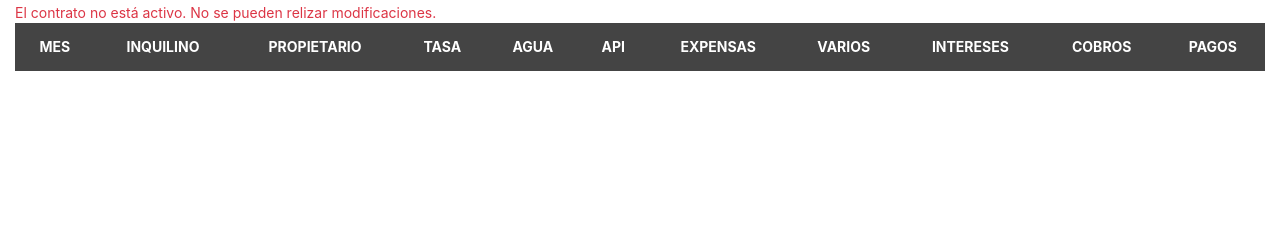
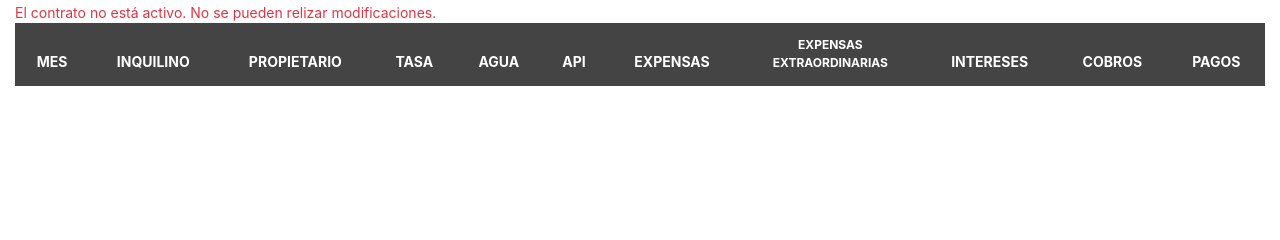
Before and after one commit to RodolfoAragno/Inmobiliaria-Python, a Django app: template templates/contratos/grilla.html in a window 1280 px wide. Shown: the part 119-359 px from the top of the page. Run offline with Django 3.2, Linux system fonts and the light colour scheme; the template is opened without the code that fills it, so the values that code supplies are empty; parts of the project's set-up code (start-up, migrations or seed data) failed here and were passed over; some libraries are stand-ins or nearby versions.

Commit message:
expensas extraordinarias agregadas a grilla.html

```diff
--- a/ajax/views.py
+++ b/ajax/views.py
@@ -67,6 +67,8 @@
 				mes.api = nuevo_valor
 			elif impuesto == 'expensas':
 				mes.expensas = nuevo_valor
+			elif impuesto == 'expensas_ext':
+				mes.expensas_ext = nuevo_valor
 			mes.save()
 		return JsonResponse(mes.a_diccionario())
 
--- a/contratos/models.py
+++ b/contratos/models.py
@@ -210,6 +210,7 @@
 			'agua': convertir_a_float(self.agua),
 			'api': convertir_a_float(self.api),
 			'expensas': convertir_a_float(self.expensas),
+			'expensas_ext': convertir_a_float(self.expensas_ext),
 			'intereses': convertir_a_float(self.intereses),
 			'varios_inquilino': [],
 			'varios_propietario': [],
--- a/templates/contratos/grilla.html
+++ b/templates/contratos/grilla.html
@@ -26,7 +26,7 @@
 				<th>AGUA</th>
 				<th>API</th>
 				<th>EXPENSAS</th>
-				<th>VARIOS</th>
+				<th style="font-size: 12px;">EXPENSAS <br> EXTRAORDINARIAS</th>
 				<th>INTERESES</th>
 				<th>COBROS</th>
 				<th>PAGOS</th>
@@ -76,9 +76,11 @@
 					<i data-feather="plus"></i>
 				</button>
 			</td>
-			<td>
-				$[[ monedaATexto(totalVarios(mes)) ]]
-
+			<td v-bind:class="{ 'bg-invalido': mes.expensas_ext == null && !mes.pagado_inquilino}">
+				$[[ monedaATexto(mes.expensas_ext) ]]
+				<button class="btn btn-link btn-sm" v-on:click="cambiaCelda(index, 7)" v-if="!mes.pagado_inquilino">
+					<i data-feather="plus"></i>
+				</button>
 			</td>
 			<td>$[[ monedaATexto(mes.intereses) ]]</td>
 			<td v-bind:class="{ 'bg-pagado': mes.pagado_inquilino, 'bg-no-pagado': mes.intereses > 0 && !mes.pagado_inquilino }">
@@ -130,7 +132,7 @@
 				return total;
 			},
 			totalAPagar: function(mes) {
-				return this.monedaATexto(mes.inquilino + mes.tasa + mes.agua + mes.api + mes.expensas + mes.intereses + this.totalVarios(mes))
+				return this.monedaATexto(mes.inquilino + mes.tasa + mes.agua + mes.api + mes.expensas + mes.expensas_ext + mes.intereses + this.totalVarios(mes))
 			},
 			totalPropietario: function(mes) {
 				var total = mes.propietario;
@@ -305,9 +307,9 @@
 				});
 			},
 			cambiaCelda: function(i, j) {
-				//if(i < 0 || i > 24 || j < 3 || j > 6) return;
+				//if(i < 0 || i > 24 || j < 3 || j > 7) return;
 				var msg = ''
-				var impuestos = ['tasa', 'agua', 'api', 'expensas']
+				var impuestos = ['tasa', 'agua', 'api', 'expensas', 'expensas_ext']
 				var impuesto_actual = impuestos[j-3]
 				msg = impuesto_actual.toLocaleUpperCase() + ' - ' + this.dataGrilla[i].mes
 				var valor_actual = this.monedaATexto(this.dataGrilla[i][impuesto_actual])
```
